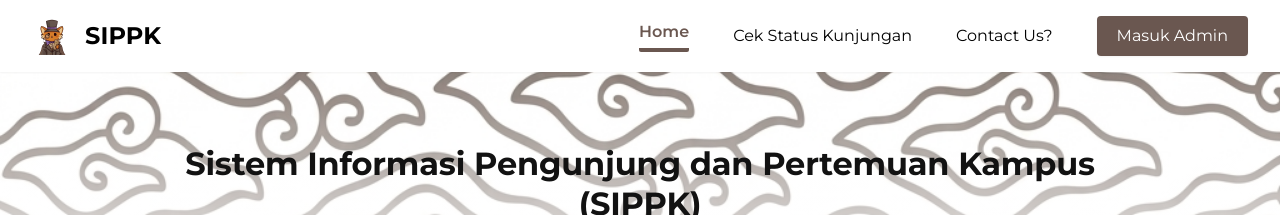
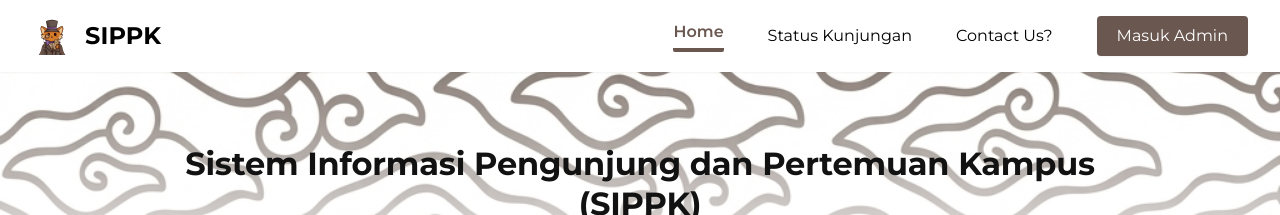
Before and after one commit to RemonDeFish/Buku-Tamu-UPNVJT, a PHP site: page / in a window 1280 px wide. Shown: the top 215 px of the page. Run offline with PHP 8.4, Linux system fonts and the light colour scheme; some libraries are stand-ins or nearby versions.

Commit message:
Link status kunjungan

```diff
--- a/index.php
+++ b/index.php
@@ -50,7 +50,7 @@ $tanggal_display = $hari[date('w')] . ", " . date('j') . " " . $bulan[date('n')]
             <div class="flex items-center gap-6 md:gap-11">
                 <div class="hidden md:flex items-center gap-11 font-normal text-black text-base">
                     <a href="index.php" class="font-semibold text-[#6a5750] border-b-4 rounded-sm border-[#6a5750] pb-1">Home</a>
-                    <a href="tamulogin.php" class="hover:text-[#6a5750] transition">Cek Status Kunjungan</a>
+                    <a href="statuskunjungan.php" class="hover:text-[#6a5750] transition">Status Kunjungan</a>
                     <a href="contact.php" class="hover:text-[#6a5750] transition">Contact Us?</a>
                 </div>
                 <a href="adminlogin.php" class="inline-block bg-[#6a5750] hover:bg-[#574741] text-white font-normal text-base px-5 py-2 rounded transition shadow-sm">
```
